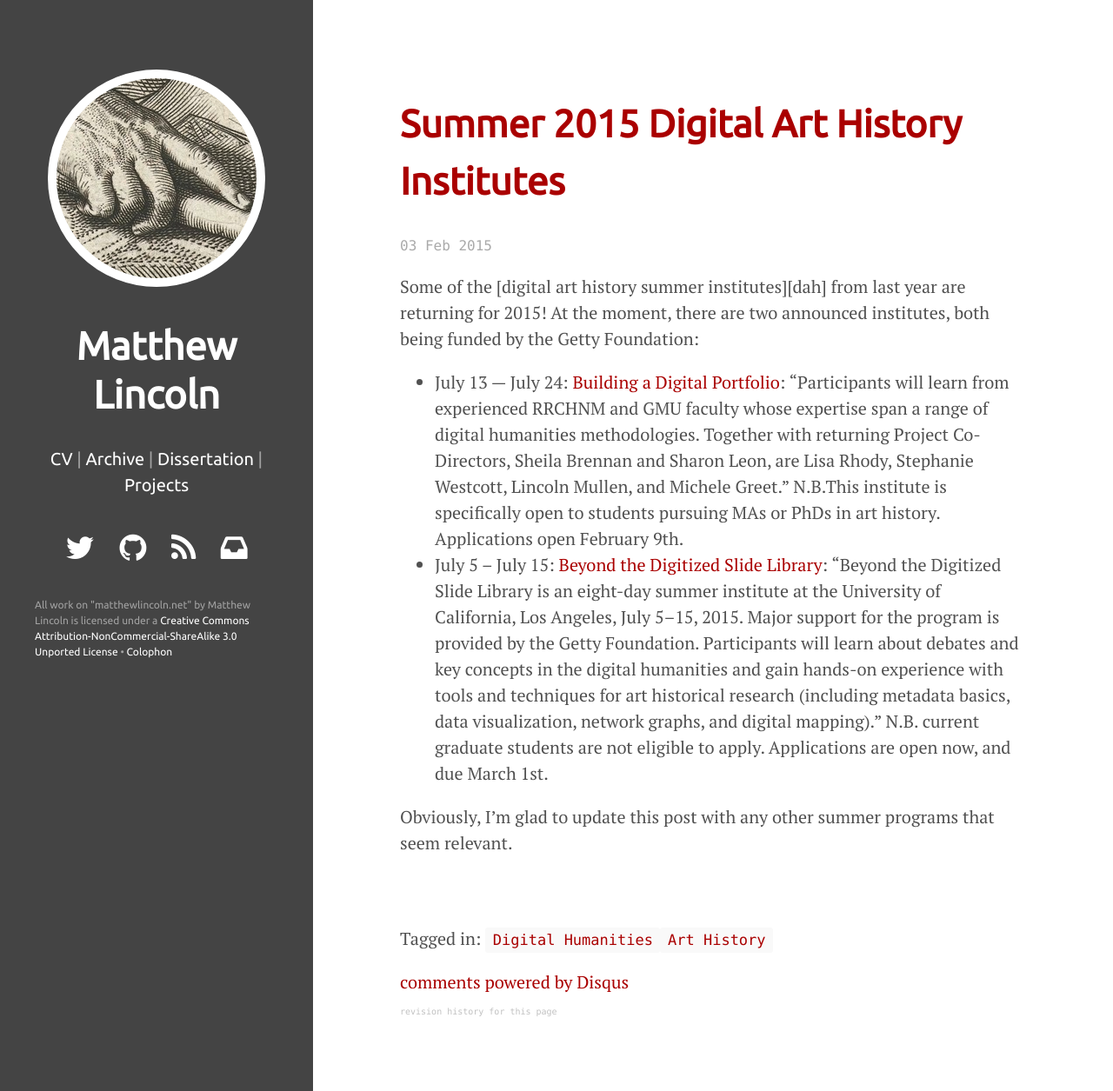
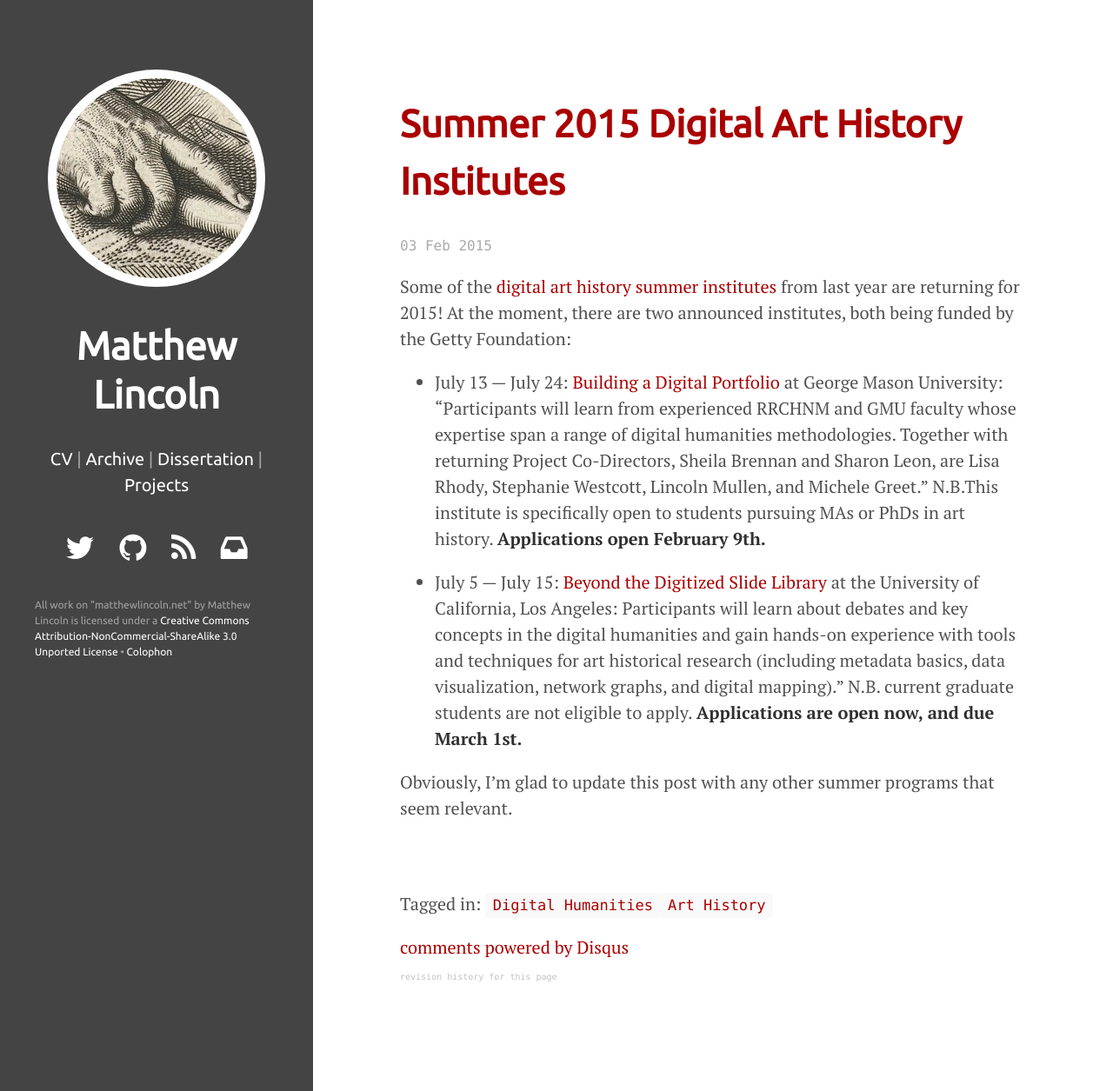
Before and after one commit to mdlincoln/mdlincoln.github.io, a Jekyll site: the page built from _posts/2015-02-03-summer-2015-digital-art-history-institutes.md, in a window 1280 px wide and 1255 px high. Shown: the whole window at 87% size. Built offline with Jekyll 4.4.1, drawn with Linux system fonts in a browser that asks for light colours; nearby versions of some CDN libraries; comment, search, counter and statistics services are not loaded.

Commit message:
add links and formatting

```diff
--- a/_posts/2015-02-03-summer-2015-digital-art-history-institutes.md
+++ b/_posts/2015-02-03-summer-2015-digital-art-history-institutes.md
@@ -11,7 +11,10 @@ tags:
 Some of the [digital art history summer institutes][dah] from last year are returning for 2015!
 At the moment, there are two announced institutes, both being funded by the Getty Foundation:
 
-- July 13 --- July 24: [Building a Digital Portfolio](http://arthistory2015.doingdh.org/): "Participants will learn from experienced RRCHNM and GMU faculty whose expertise span a range of digital humanities methodologies. Together with returning Project Co-Directors, Sheila Brennan and Sharon Leon, are Lisa Rhody, Stephanie Westcott, Lincoln Mullen, and Michele Greet." N.B.This institute is specifically open to students pursuing MAs or PhDs in art history. Applications open February 9th.
-- July 5 -- July 15: [Beyond the Digitized Slide Library](http://www.humanities.ucla.edu/getty/): "Beyond the Digitized Slide Library is an eight-day summer institute at the University of California, Los Angeles, July 5–15, 2015. Major support for the program is provided by the Getty Foundation. Participants will learn about debates and key concepts in the digital humanities and gain hands-on experience with tools and techniques for art historical research (including metadata basics, data visualization, network graphs, and digital mapping)." N.B. current graduate students are not eligible to apply. Applications are open now, and due March 1st.
+- July 13 --- July 24: [Building a Digital Portfolio](http://arthistory2015.doingdh.org/) at George Mason University: "Participants will learn from experienced RRCHNM and GMU faculty whose expertise span a range of digital humanities methodologies. Together with returning Project Co-Directors, Sheila Brennan and Sharon Leon, are Lisa Rhody, Stephanie Westcott, Lincoln Mullen, and Michele Greet." N.B.This institute is specifically open to students pursuing MAs or PhDs in art history. **Applications open February 9th.**
+
+- July 5 --- July 15: [Beyond the Digitized Slide Library](http://www.humanities.ucla.edu/getty/) at the University of California, Los Angeles: Participants will learn about debates and key concepts in the digital humanities and gain hands-on experience with tools and techniques for art historical research (including metadata basics, data visualization, network graphs, and digital mapping)." N.B. current graduate students are not eligible to apply. **Applications are open now, and due March 1st.**
 
 Obviously, I'm glad to update this post with any other summer programs that seem relevant.
+
+[dah]: /2014/01/21/summer-2014-digital-art-history-institutes.html
```
